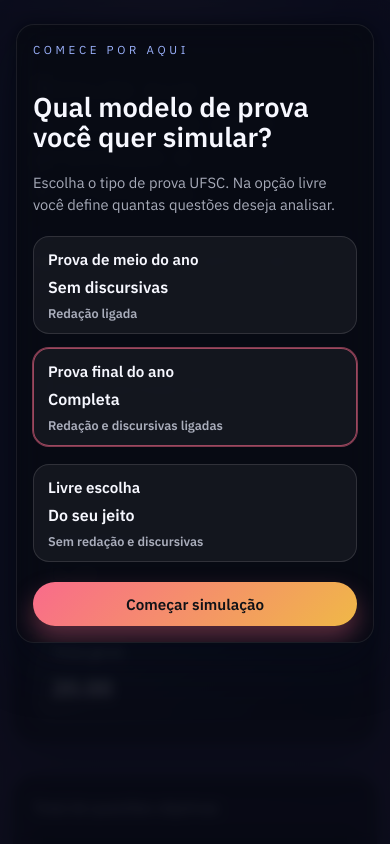
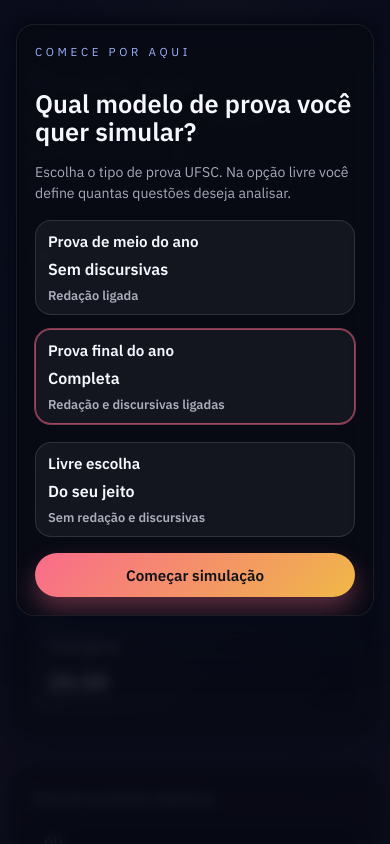
Before and after one commit to salmoriadev/CalculoSomatorio, a React (Vite) app: page / in a window 390 px wide. Shown: the top 844 px of the page. Built offline with nearby package versions, Linux system fonts and the light colour scheme.

Commit message:
arruma o scroll

```diff
--- a/src/App.css
+++ b/src/App.css
@@ -3,7 +3,9 @@
     padding: 48px 6vw 72px;
     color: var(--text-primary);
     max-width: 1200px;
+    width: min(100%, 1200px);
     margin: 0 auto;
+    overflow-x: hidden;
 }
 
 .app > * {
@@ -26,6 +28,10 @@
     gap: 32px;
     align-items: center;
     margin-bottom: 32px;
+}
+
+.hero > * {
+    min-width: 0;
 }
 
 .eyebrow {
@@ -283,6 +289,10 @@ button:active {
     flex-wrap: wrap;
 }
 
+.course-header > * {
+    min-width: 0;
+}
+
 .course-header h2 {
     font-family: var(--font-display);
     margin-bottom: 8px;
@@ -355,6 +365,10 @@ button:active {
     border-radius: 0;
     border: none;
     font-weight: 500;
+}
+
+.discipline-summary > * {
+    min-width: 0;
 }
 
 .discipline-summary:hover {
@@ -470,6 +484,10 @@ button:active {
     border: 1px solid rgba(255, 255, 255, 0.08);
 }
 
+.course-row > * {
+    min-width: 0;
+}
+
 .course-row.alert {
     border-color: rgba(255, 120, 120, 0.5);
     box-shadow: 0 0 0 1px rgba(255, 120, 120, 0.3);
@@ -527,6 +545,7 @@ button:active {
     align-items: center;
     padding: 16px;
     z-index: 10;
+    overflow-x: hidden;
 }
 
 .setup-card {
@@ -534,7 +553,7 @@ button:active {
     width: min(100%, 900px);
     display: grid;
     gap: 20px;
-    max-height: 90vh;
+    max-height: 88vh;
     overflow-y: auto;
 }
 
@@ -691,11 +710,13 @@ button:active {
     }
 
     .setup-card {
-        padding: 16px;
+        padding: 14px;
+        gap: 16px;
+        max-height: 92vh;
     }
 
     .setup-option {
-        padding: 12px 14px;
+        padding: 10px 12px;
     }
 
     .toggle {
@@ -704,15 +725,23 @@ button:active {
     }
 
     .setup-card h1 {
-        font-size: clamp(1.6rem, 7vw, 2.2rem);
+        font-size: clamp(1.4rem, 6.5vw, 2rem);
     }
 
     .setup-card .lead {
-        font-size: 0.92rem;
+        font-size: 0.88rem;
     }
 }
 
 @media (max-width: 480px) {
+    .app {
+        padding: 16px 10px 32px;
+    }
+
+    .panel {
+        padding: 18px;
+    }
+
     .hero-metrics div {
         flex-direction: column;
         align-items: flex-start;
@@ -739,4 +768,12 @@ button:active {
     .setup-option {
         border-radius: 16px;
     }
+
+    .setup-option strong {
+        font-size: 0.95rem;
+    }
+
+    .setup-option small {
+        font-size: 0.8rem;
+    }
 }
--- a/src/App.tsx
+++ b/src/App.tsx
@@ -1,4 +1,4 @@
-import { useMemo, useState } from "react";
+import { useEffect, useMemo, useState } from "react";
 import courses from "./data/courses";
 import type { DisciplineKey } from "./data/courses";
 import {
@@ -13,8 +13,17 @@ import ControlsPanel from "./components/ControlsPanel";
 import CoursePanel from "./components/CoursePanel";
 import FreeQuestions from "./components/FreeQuestions";
 import FooterSection from "./components/FooterSection";
-import type { DisciplineState, ExamMode, Question, Summary } from "./types/exam";
-import { buildDisciplineState, buildQuestions, createQuestion } from "./utils/builders";
+import type {
+  DisciplineState,
+  ExamMode,
+  Question,
+  Summary,
+} from "./types/exam";
+import {
+  buildDisciplineState,
+  buildQuestions,
+  createQuestion,
+} from "./utils/builders";
 import { clampFloat, clampInt, parseMaxProp } from "./utils/format";
 import { computeQuestionScore } from "./utils/scoring";
 import "./App.css";
@@ -50,6 +59,22 @@ function App() {
   const [useEqualWeights, setUseEqualWeights] = useState(false);
 
   const isFreeMode = examMode === "free";
+
+  useEffect(() => {
+    const { body, documentElement } = document;
+    if (setupOpen) {
+      body.style.overflow = "hidden";
+      documentElement.style.overflow = "hidden";
+    } else {
+      body.style.overflow = "";
+      documentElement.style.overflow = "";
+    }
+
+    return () => {
+      body.style.overflow = "";
+      documentElement.style.overflow = "";
+    };
+  }, [setupOpen]);
 
   const totalDisciplineQuestions = useMemo(() => {
     return OBJECTIVE_DISCIPLINES.reduce((acc, discipline) => {
@@ -124,7 +149,9 @@ function App() {
   const weightedTotal = useMemo(() => {
     if (!selectedCourse) return 0;
     return DISCIPLINES.reduce((acc, discipline) => {
-      const weight = useEqualWeights ? 1 : selectedCourse.weights[discipline.key];
+      const weight = useEqualWeights
+        ? 1
+        : selectedCourse.weights[discipline.key];
       return acc + disciplineTotals[discipline.key] * weight;
     }, 0);
   }, [selectedCourse, disciplineTotals, useEqualWeights]);
@@ -382,9 +409,7 @@ function App() {
           )
         }
         onEssayPointsChange={(value) =>
-          setEssayPoints(
-            Math.min(SCORE_LIMIT, clampFloat(value, essayPoints)),
-          )
+          setEssayPoints(Math.min(SCORE_LIMIT, clampFloat(value, essayPoints)))
         }
         onGenerateQuestions={() => regenerateQuestions()}
         onResetAnswers={handleResetAnswers}
--- a/src/index.css
+++ b/src/index.css
@@ -32,7 +32,9 @@ html {
 html,
 body {
     width: 100%;
+    max-width: 100%;
     overflow-x: hidden;
+    overscroll-behavior-x: none;
 }
 
 body {
@@ -58,8 +60,8 @@ body::before,
 body::after {
     content: "";
     position: absolute;
-    width: 420px;
-    height: 420px;
+    width: min(420px, 80vw);
+    height: min(420px, 80vw);
     border-radius: 50%;
     filter: blur(0px);
     opacity: 0.18;
@@ -90,6 +92,17 @@ body::after {
 #root {
     position: relative;
     z-index: 1;
+    width: 100%;
+    max-width: 100%;
+    overflow-x: hidden;
+}
+
+@supports (overflow: clip) {
+    html,
+    body,
+    #root {
+        overflow-x: clip;
+    }
 }
 
 a {
```
